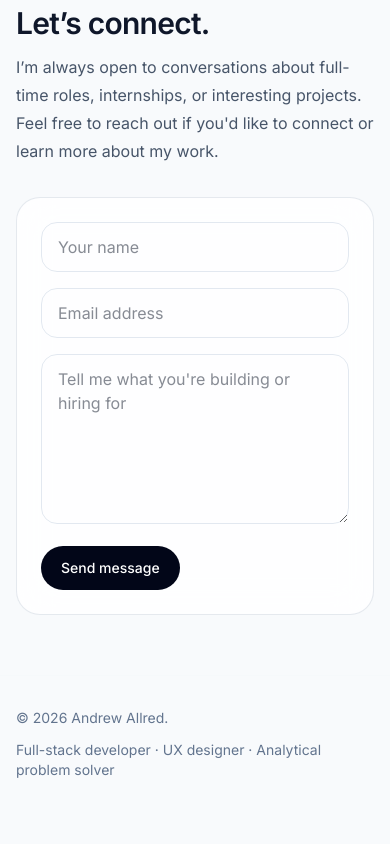
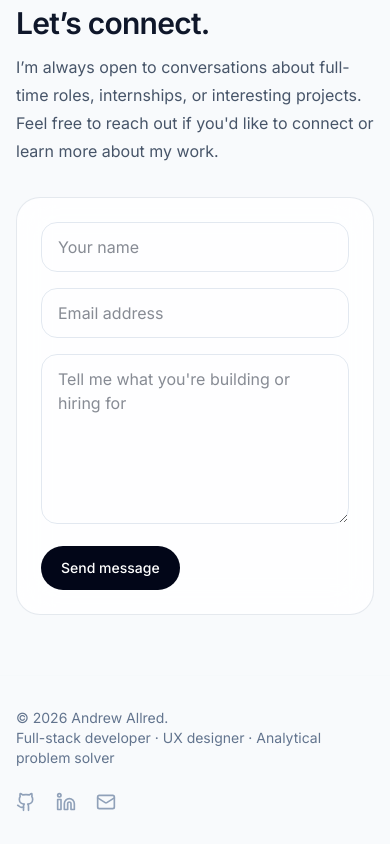
Before and after one commit to AAllred18/andrew-allred-portfolio, a Next.js app: page / in a window 390 px wide. Shown: the part 5223-6067 px from the top of the page. Before the commit the page ends 6035 px from the top, so only its background shows below. Built offline with nearby package versions, Linux system fonts and the light colour scheme; no server answers; the database is empty.

Commit message:
fixed footer

```diff
--- a/components/layout/site-footer.tsx
+++ b/components/layout/site-footer.tsx
@@ -1,9 +1,47 @@
+import { Github, Linkedin, Mail } from 'lucide-react';
+
 export function SiteFooter() {
   return (
     <footer className="border-t border-slate-200/10 py-8">
-      <div className="section-shell flex flex-col gap-3 text-sm text-slate-500 sm:flex-row sm:items-center sm:justify-between">
-        <p>© {new Date().getFullYear()} Andrew Allred.</p>
-        <p>Full-stack developer · UX designer · Analytical problem solver</p>
+      <div className="section-shell flex flex-col gap-6 text-sm text-slate-500 sm:flex-row sm:items-center sm:justify-between">
+
+        {/* Left */}
+        <div>
+          <p>© {new Date().getFullYear()} Andrew Allred.</p>
+          <p>Full-stack developer · UX designer · Analytical problem solver</p>
+        </div>
+
+        {/* Contact Links */}
+        <div className="flex items-center gap-5 text-slate-400">
+          <a
+            href="https://github.com/AAllred18"
+            target="_blank"
+            rel="noopener noreferrer"
+            className="transition hover:text-white"
+            aria-label="GitHub"
+          >
+            <Github size={20} />
+          </a>
+
+          <a
+            href="https://linkedin.com/in/YOUR_LINKEDIN"
+            target="_blank"
+            rel="noopener noreferrer"
+            className="transition hover:text-white"
+            aria-label="LinkedIn"
+          >
+            <Linkedin size={20} />
+          </a>
+
+          <a
+            href="mailto:your@email.com"
+            className="transition hover:text-white"
+            aria-label="Email"
+          >
+            <Mail size={20} />
+          </a>
+        </div>
+
       </div>
     </footer>
   );
```
